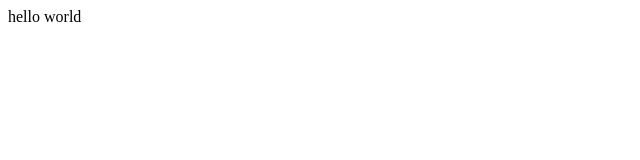
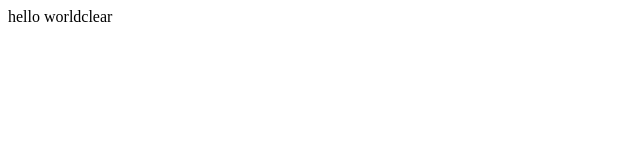
Before and after one commit to venkat-vishwa/demo, a plain HTML site: page index.html in a window 1280 px wide. Shown: the full height of the page, 0-640 px from the left. Drawn offline with Linux system fonts and the light colour scheme.

```diff
--- a/index.html
+++ b/index.html
@@ -1 +1 @@
-<p>hello world</p>
+<p>hello worldclear</p>
```
Also changed, not shown: 1 other file.
